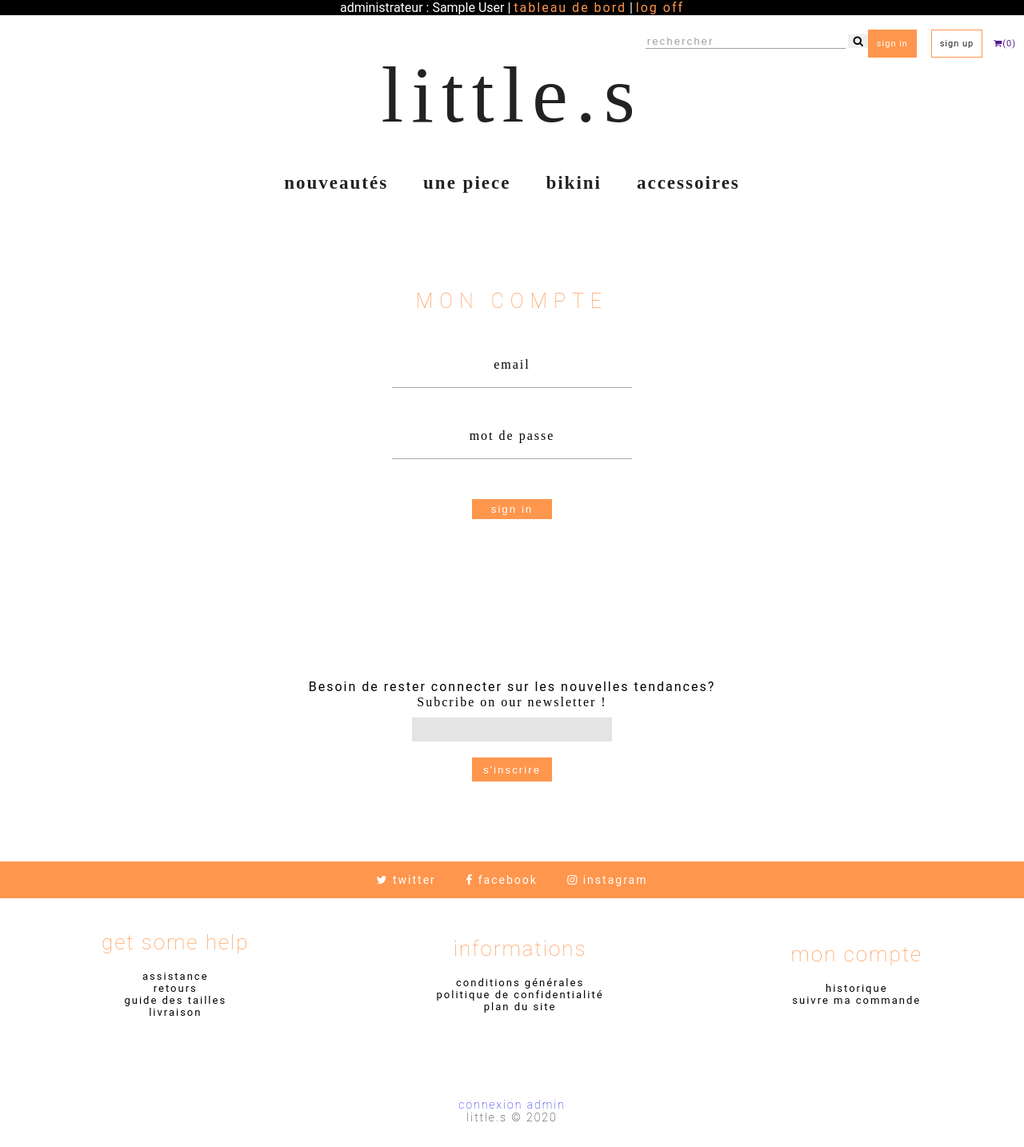
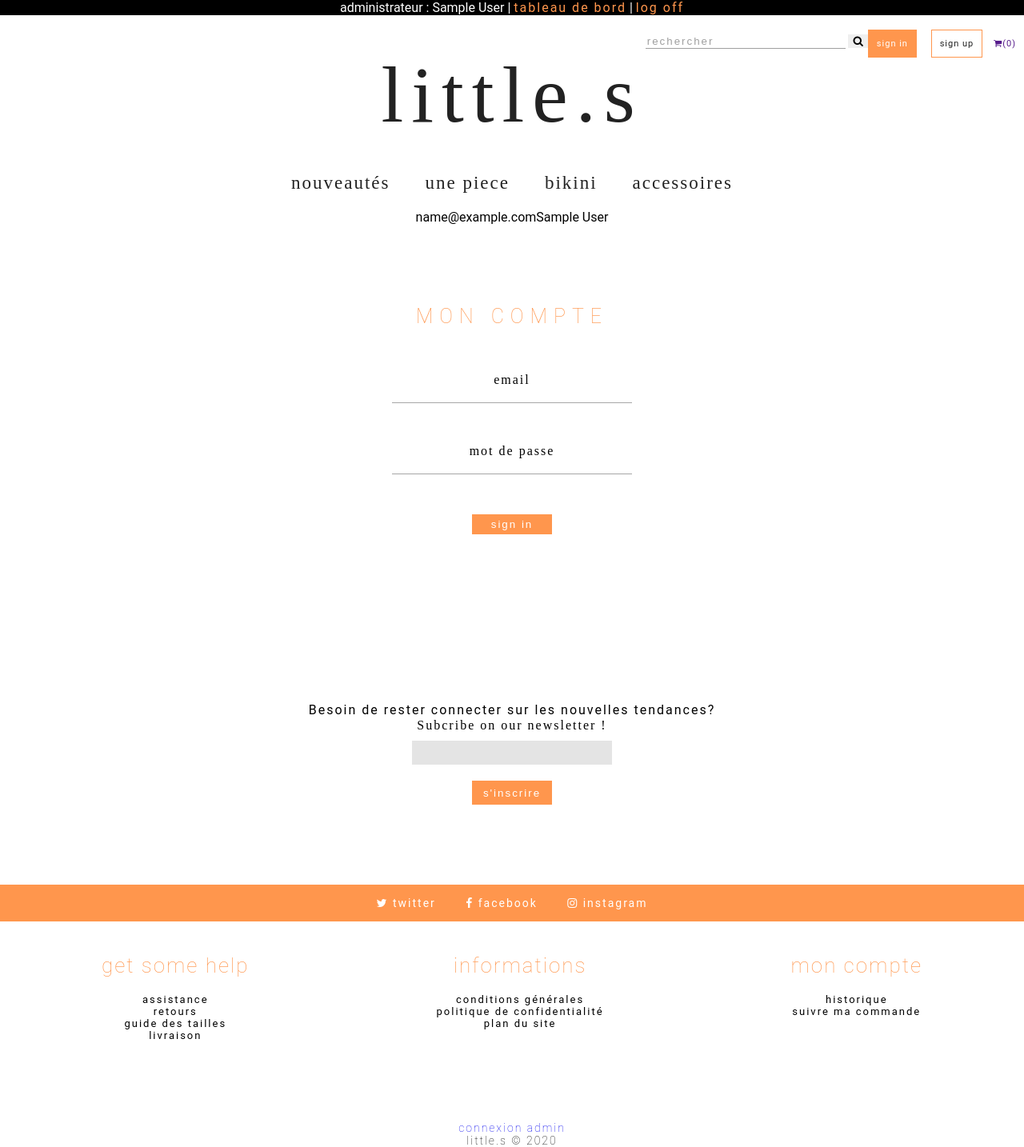
Before and after one commit to sophieph/little_s, a PHP site: page /?action=signin in a window 1280 px wide. Shown: the whole page at 80% size. Before the commit the page ends 1402 px from the top, so only its background shows below. Run offline with PHP 8.4, Linux system fonts and the light colour scheme; the visitor is signed in with stand-in values (Sample User, id 1); some libraries are stand-ins or nearby versions.

Commit message:
session added

```diff
--- a/controller/signController.php
+++ b/controller/signController.php
@@ -40,8 +40,14 @@ function signinController()
 
         if ($membreManager->exists($email)) {
             if ($membreManager->signIn($email, $pass)) {
+
+                $response = true;
+
                 $membreConnecte = $membreManager->get($email);
-                $response = true;
+
+                session_start();
+                $_SESSION['email'] = $membreConnecte->email();
+                $_SESSION['name'] = $membreConnecte->name();
             } else {
                 $response = "Mot de passe incorrect";
             }
--- a/public/css/style.css
+++ b/public/css/style.css
@@ -33,7 +33,7 @@ header {
 
 
 header h1 a {
-    font-family: "Times New Roman";
+    font-family: "Baskerville";
     font-size: 10rem;
     color: var(--color-default);
     letter-spacing: 1rem;
@@ -133,7 +133,7 @@ nav ul li {
 }
 
 nav ul a {
-    font-family: "Times New Roman";
+    font-family: "Baskerville";
     text-transform: lowercase;
     letter-spacing: 0.2rem;
     font-weight: bold;
@@ -141,6 +141,7 @@ nav ul a {
     font-size: 2.3rem;
     text-decoration: none;
     transition: 0.3s linear;
+    font-weight:100;
 }
 
 nav ul a:hover {
@@ -223,7 +224,7 @@ button.error404{
 }
 
 .get-dressed {
-    font-family: "Times New Roman";
+    font-family: "Baskerville";
 }
 
 
@@ -326,7 +327,7 @@ button.error404{
     text-transform:lowercase;
     letter-spacing:2px;
     font-size:16px;
-    font-family:"Times New Roman";
+    font-family:"Baskerville";
 
 }
 
@@ -356,6 +357,15 @@ button.error404{
     border: 1px var(--color-button) solid;
 }
 
+#text-sign-up {
+    color: var(--color-error);
+    padding-top:1rem;
+}
+
+#text-sign-in {
+    color: var(--color-error);
+    padding-top:1rem;
+}
 
 
 
@@ -410,7 +420,7 @@ button.error404{
 }
 
 .subscribe-newsletter {
-    font-family: "Times New Roman";
+    font-family: "Baskerville";
     font-weight:100;
 }
 
@@ -443,7 +453,7 @@ button.error404{
     padding-top: 20px;
     font-size: 1.3rem;
     text-transform: lowercase;
-    align-items: center;
+
 }
 
 .footer h2{
--- /dev/null
+++ b/view/include/header.php
@@ -0,0 +1,48 @@
+    <header>
+            <?php
+
+            if (isset($_SESSION['user']) && $_SESSION['user'] == 'administrateur') { ?>
+            <div class="mode-admin">
+                <p> <?php echo $_SESSION['user'] . " : " . $_SESSION['name'] . " | <a href='admin-board.php'>Tableau de bord</a> " . " | ". "<a href='logoff.php'>Log off</a>"; ?> </p>
+            </div>
+
+            <?php } ?>
+
+            <div class="header">
+                <!-- search form -->
+                <div class="header-research">
+                    <form class="research-items" action="#" method="get">
+                        <input type="text" name="searchItems" placeholder="Rechercher" />
+                        <button type="submit"><i class="fa fa-search"></i></button>
+                    </form>
+                </div>
+
+
+                <!-- sign in/up -->
+                <div class="header-sign">
+                    <a href="?action=signin" class="signing-signin">Sign in</a>
+                    <!-- <span class="two-dots">::</span>  -->
+                    <a href="?action=signup" class="signing-signup">Sign up</a>
+                    <a href="" class="panier"><i class="fa fa-shopping-cart"></i>(0)</a>
+
+
+
+                </div>
+            </div>
+
+            <h1><a href="/little">little.s</a></h1>
+
+
+
+        </header>
+
+        <nav>
+
+            <ul>
+                <li><a href="">Nouveautés</a></li>
+                <li><a href="one-piece.php">Une piece</a></li>
+                <li><a href="">Bikini</a></li>
+                <li><a href="">Accessoires</a></li>
+            </ul>
+
+        </nav>
--- a/view/template.php
+++ b/view/template.php
@@ -20,102 +20,17 @@
 
     <body>
 
-        <header>
-            <?php
+        <?php include_once 'include/header.php'; ?>
+        <?php
+        echo $_SESSION['email'];
+        echo $_SESSION['name'];
 
-            if (isset($_SESSION['user']) && $_SESSION['user'] == 'administrateur') { ?>
-            <div class="mode-admin">
-                <p> <?php echo $_SESSION['user'] . " : " . $_SESSION['name'] . " | <a href='admin-board.php'>Tableau de bord</a> " . " | ". "<a href='logoff.php'>Log off</a>"; ?> </p>
-            </div>
-
-            <?php } ?>
-
-            <div class="header">
-                <!-- search form -->
-                <div class="header-research">
-                    <form class="research-items" action="#" method="get">
-                        <input type="text" name="searchItems" placeholder="Rechercher" />
-                        <button type="submit"><i class="fa fa-search"></i></button>
-                    </form>
-                </div>
-
-
-                <!-- sign in/up -->
-                <div class="header-sign">
-                    <a href="?action=signin" class="signing-signin">Sign in</a>
-                    <!-- <span class="two-dots">::</span>  -->
-                    <a href="?action=signup" class="signing-signup">Sign up</a>
-                    <a href="" class="panier"><i class="fa fa-shopping-cart"></i>(0)</a>
-
-
-
-                </div>
-            </div>
-
-            <h1><a href="/little">little.s</a></h1>
-
-
-
-        </header>
-
-        <nav>
-
-            <ul>
-                <li><a href="">Nouveautés</a></li>
-                <li><a href="one-piece.php">Une piece</a></li>
-                <li><a href="">Bikini</a></li>
-                <li><a href="">Accessoires</a></li>
-            </ul>
-
-        </nav>
-
+        ?>
         <main id="content">
             <?= $content ?>
         </main>
 
-        <footer>
-
-        <?php
-            require 'view/newsletter/newsletterView.php';
-        ?>
-
-            <div class="social-media">
-                <a href="http://www.twitter.com"><i class="fa fa-twitter"></i> Twitter</a>
-                <span class="two-dots">&nbsp&nbsp&nbsp</span>
-                <a href="http://www.facebook.com"><i class="fa fa-facebook"></i> Facebook</a>
-                <span class="two-dots">&nbsp&nbsp&nbsp</span>
-                <a href="http://www.instagram.com"><i class="fa fa-instagram"></i> Instagram</a>
-            </div>
-
-            <div class="footer">
-                <div class="footer-infos">
-                    <h2>Get some help</h2>
-                    <a href="">Assistance</a> <br>
-                    <a href="">Retours</a><br>
-                    <a href="">Guide des tailles</a><br>
-                    <a href="">Livraison</a><br>
-                </div>
-
-                <div class="footer-infos">
-                    <h2>Informations</h2>
-                    <a href="">Conditions générales</a><br>
-                    <a href="">Politique de confidentialité</a><br>
-                    <a href="">Plan du site</a><br>
-                </div>
-
-                <div class="footer-infos">
-                    <h2>Mon compte</h2>
-                    <a href="">Historique</a><br>
-                    <a href="">Suivre ma commande</a><br>
-                </div>
-            </div>
-
-            <div class="copyright">
-                <a href="form-admin.php">connexion admin</a>
-                <p>little.s &copy; 2020</p>
-            </div>
-
-        </footer>
+        <?php include_once 'include/footer.php'; ?>
 
         <!-- script js -->
         <script src="public/js/validateForm.js"></script>
```
Also changed, not shown: view/include/footer.php (added, +43 -0 lines).
